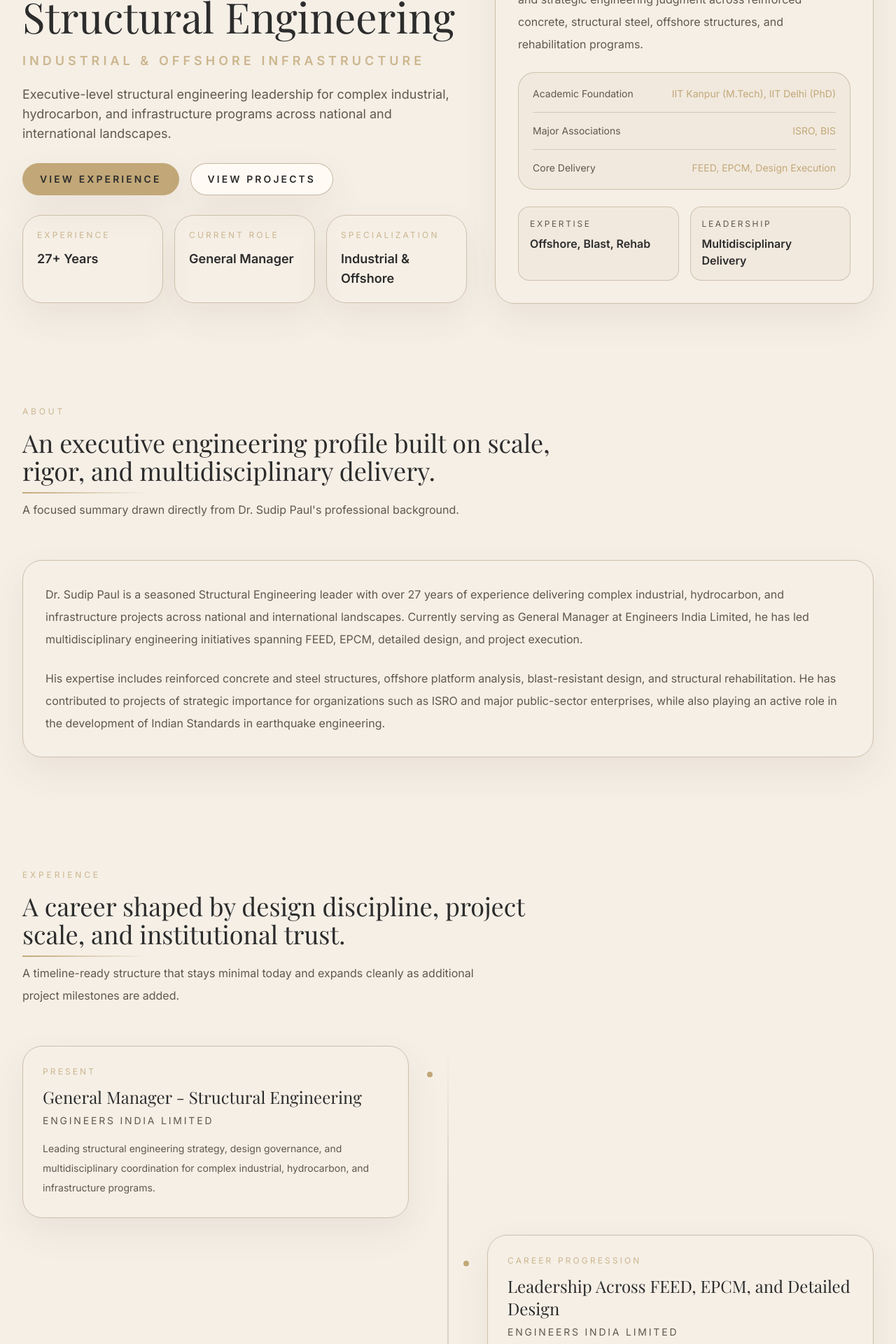
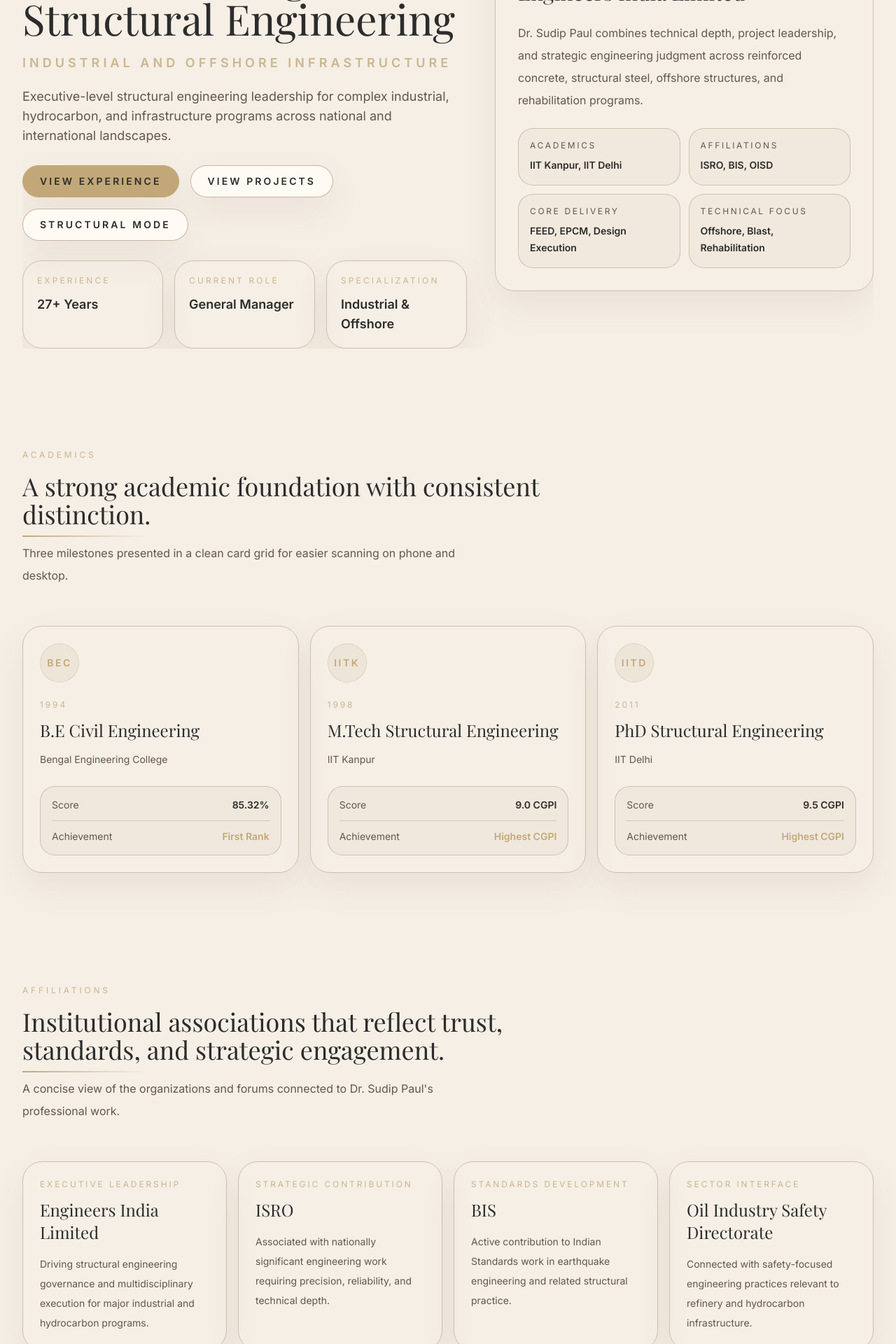
Before and after one commit to paulr212003-alt/Dr.Paul-s_Portfolio, a Next.js app: page / in a window 1280 px wide. Shown: the part 300-2220 px from the top of the page at 70% size. Built offline with nearby package versions, Linux system fonts and the light colour scheme; a web font is replaced by a local one.

Commit message:
Add structural mode and academics layout

```diff
--- a/app/page.js
+++ b/app/page.js
@@ -1,3 +1,7 @@
+"use client";
+
+import { useState } from "react";
+import Image from "next/image";
 import Button from "@/components/Button";
 import Card from "@/components/Card";
 import Navbar from "@/components/Navbar";
@@ -28,7 +32,7 @@
       "Delivered reinforced concrete and structural steel engineering solutions across major national and international assignments with strong project management oversight."
   },
   {
-    role: "Technical Associations & Standards Contributions",
+    role: "Technical Associations and Standards Contributions",
     company: "ISRO, BIS, Public-Sector Enterprises",
     period: "Ongoing",
     description:
@@ -56,6 +60,60 @@
     title: "Structural Rehabilitation",
     description:
       "Retrofit, repair, and strengthening strategies for existing concrete and steel assets."
+  }
+];
+
+const academicsItems = [
+  {
+    logo: "BEC",
+    degree: "B.E Civil Engineering",
+    institute: "Bengal Engineering College",
+    year: "1994",
+    score: "85.32%",
+    achievement: "First Rank"
+  },
+  {
+    logo: "IITK",
+    degree: "M.Tech Structural Engineering",
+    institute: "IIT Kanpur",
+    year: "1998",
+    score: "9.0 CGPI",
+    achievement: "Highest CGPI"
+  },
+  {
+    logo: "IITD",
+    degree: "PhD Structural Engineering",
+    institute: "IIT Delhi",
+    year: "2011",
+    score: "9.5 CGPI",
+    achievement: "Highest CGPI"
+  }
+];
+
+const affiliationItems = [
+  {
+    name: "Engineers India Limited",
+    label: "Executive Leadership",
+    description:
+      "Driving structural engineering governance and multidisciplinary execution for major industrial and hydrocarbon programs."
+  },
+  {
+    name: "ISRO",
+    label: "Strategic Contribution",
+    description:
+      "Associated with nationally significant engineering work requiring precision, reliability, and technical depth."
+  },
+  {
+    name: "BIS",
+    label: "Standards Development",
+    description:
+      "Active contribution to Indian Standards work in earthquake engineering and related structural practice."
+  },
+  {
+    name: "Oil Industry Safety Directorate",
+    label: "Sector Interface",
+    description:
+      "Connected with safety-focused engineering practices relevant to refinery and hydrocarbon infrastructure."
   }
 ];
 
@@ -131,6 +189,46 @@
 const internationalProjects = getProjectsByCategory("international");
 
 export default function HomePage() {
+  const [isStructuralMode, setIsStructuralMode] = useState(false);
+
+  const structuralModeItems = [
+    {
+      label: "Projects",
+      href: "#projects",
+      description: "Browse geography-linked assignments."
+    },
+    {
+      label: "Academics",
+      href: "#academics",
+      description: "Review degrees, scores, and achievements."
+    },
+    {
+      label: "Affiliations",
+      href: "#affiliations",
+      description: "See institutional and sector associations."
+    },
+    {
+      label: "Experience",
+      href: "#experience",
+      description: "Move through the professional timeline."
+    },
+    {
+      label: "Publications",
+      href: "#publications",
+      description: "Open selected papers and publications."
+    },
+    {
+      label: "Expertise",
+      href: "#expertise",
+      description: "Scan focused technical capabilities."
+    },
+    {
+      label: "Contact",
+      href: "#contact",
+      description: "Reach out through direct channels."
+    }
+  ];
+
   return (
     <main className="page-shell relative overflow-x-clip">
       <Navbar />
@@ -139,33 +237,64 @@
         id="hero"
         className="relative mx-auto flex min-h-screen w-full max-w-7xl scroll-mt-24 items-center px-4 pb-16 pt-44 sm:px-6 sm:pt-40 lg:px-8 lg:pt-32"
       >
+        <div className="w-full">
+          <div
+            className={`overflow-hidden transition-all duration-300 ease-out ${
+              isStructuralMode
+                ? "pointer-events-none max-h-0 translate-y-3 opacity-0"
+                : "max-h-[2600px] translate-y-0 opacity-100"
+            }`}
+            aria-hidden={isStructuralMode}
+          >
             <div className="grid w-full gap-10 lg:grid-cols-[1.08fr_0.92fr] lg:items-center">
               <Reveal className="space-y-7">
+                <div className="flex items-center gap-4">
+                  <div className="relative h-16 w-16 overflow-hidden rounded-full border border-accent/45 bg-surface-soft shadow-soft sm:h-20 sm:w-20">
+                    <Image
+                      src="/profile.jpg"
+                      alt="Profile placeholder for Dr. Sudip Paul"
+                      fill
+                      sizes="(min-width: 640px) 80px, 64px"
+                      className="object-cover"
+                    />
+                  </div>
+                  <div className="space-y-2">
                     <div className="inline-flex items-center rounded-full border border-accent/25 bg-surface px-4 py-2 text-xs uppercase tracking-[0.3em] text-accent shadow-soft">
                       Executive Portfolio
                     </div>
+                    <p className="text-xs uppercase tracking-[0.32em] text-accent/80">
+                      Dr. Sudip Paul
+                    </p>
+                  </div>
+                </div>
 
                 <div className="space-y-5">
-              <p className="text-sm uppercase tracking-[0.32em] text-accent/80">
-                Dr. Sudip Paul
-              </p>
                   <h1 className="max-w-3xl text-balance font-heading text-4xl leading-tight text-text sm:text-5xl lg:text-6xl">
                     General Manager - Structural Engineering
                   </h1>
                   <p className="text-base font-semibold uppercase tracking-[0.28em] text-accent/80 sm:text-lg">
-                Industrial & Offshore Infrastructure
+                    Industrial and Offshore Infrastructure
                   </p>
                   <p className="max-w-2xl text-base leading-8 text-muted sm:text-lg">
-                Executive-level structural engineering leadership for complex
-                industrial, hydrocarbon, and infrastructure programs across
-                national and international landscapes.
+                    Executive-level structural engineering leadership for
+                    complex industrial, hydrocarbon, and infrastructure programs
+                    across national and international landscapes.
                   </p>
                 </div>
 
-            <div className="flex flex-col gap-4 sm:flex-row">
+                <div className="flex flex-col gap-4 sm:flex-row sm:flex-wrap">
                   <Button href="#experience">View Experience</Button>
                   <Button href="#projects" variant="secondary">
                     View Projects
+                  </Button>
+                  <Button
+                    as="button"
+                    type="button"
+                    variant="secondary"
+                    onClick={() => setIsStructuralMode(true)}
+                    aria-pressed={isStructuralMode}
+                  >
+                    Structural Mode
                   </Button>
                 </div>
 
@@ -201,62 +330,90 @@
                     </div>
 
                     <p className="text-base leading-8 text-muted">
-                  Dr. Sudip Paul combines technical depth, project leadership,
-                  and strategic engineering judgment across reinforced concrete,
-                  structural steel, offshore structures, and rehabilitation
-                  programs.
+                      Dr. Sudip Paul combines technical depth, project
+                      leadership, and strategic engineering judgment across
+                      reinforced concrete, structural steel, offshore
+                      structures, and rehabilitation programs.
                     </p>
 
-                <div className="space-y-4 rounded-[1.5rem] border border-border/70 bg-surface-soft/60 p-5">
-                  <div className="flex items-center justify-between gap-3 text-sm text-muted">
-                    <span>Academic Foundation</span>
-                    <span className="text-right text-accent">
-                      IIT Kanpur (M.Tech), IIT Delhi (PhD)
-                    </span>
-                  </div>
-                  <div className="h-px bg-border/60" />
-                  <div className="flex items-center justify-between gap-3 text-sm text-muted">
-                    <span>Major Associations</span>
-                    <span className="text-right text-accent">ISRO, BIS</span>
-                  </div>
-                  <div className="h-px bg-border/60" />
-                  <div className="flex items-center justify-between gap-3 text-sm text-muted">
-                    <span>Core Delivery</span>
-                    <span className="text-right text-accent">
-                      FEED, EPCM, Design Execution
-                    </span>
-                  </div>
-                </div>
-
-                <div className="grid grid-cols-2 gap-4">
-                  <div className="rounded-2xl border border-border/70 bg-surface-soft/60 p-4">
-                    <p className="text-xs uppercase tracking-[0.22em] text-muted">
-                      Expertise
-                    </p>
-                    <p className="mt-2 text-base font-semibold text-text">
-                      Offshore, Blast, Rehab
-                    </p>
-                  </div>
-                  <div className="rounded-2xl border border-border/70 bg-surface-soft/60 p-4">
-                    <p className="text-xs uppercase tracking-[0.22em] text-muted">
-                      Leadership
-                    </p>
-                    <p className="mt-2 text-base font-semibold text-text">
-                      Multidisciplinary Delivery
-                    </p>
-                  </div>
+                    <div className="grid gap-3 sm:grid-cols-2">
+                      <ProfileHighlight
+                        label="Academics"
+                        value="IIT Kanpur, IIT Delhi"
+                      />
+                      <ProfileHighlight
+                        label="Affiliations"
+                        value="ISRO, BIS, OISD"
+                      />
+                      <ProfileHighlight
+                        label="Core Delivery"
+                        value="FEED, EPCM, Design Execution"
+                      />
+                      <ProfileHighlight
+                        label="Technical Focus"
+                        value="Offshore, Blast, Rehabilitation"
+                      />
                     </div>
                   </div>
                 </Card>
               </Reveal>
             </div>
+          </div>
+
+          <div
+            className={`overflow-hidden transition-all duration-300 ease-out ${
+              isStructuralMode
+                ? "max-h-[2200px] translate-y-0 opacity-100"
+                : "pointer-events-none max-h-0 -translate-y-3 opacity-0"
+            }`}
+            aria-hidden={!isStructuralMode}
+          >
+            <Reveal className="mx-auto max-w-4xl">
+              <Card className="p-5 sm:p-7">
+                <div className="space-y-6">
+                  <div className="space-y-3">
+                    <p className="text-xs uppercase tracking-[0.3em] text-accent/80">
+                      Structural Mode
+                    </p>
+                    <h2 className="font-heading text-3xl text-text sm:text-4xl">
+                      Navigate the portfolio through a structured overview.
+                    </h2>
+                    <p className="max-w-2xl text-sm leading-7 text-muted sm:text-base">
+                      A compact sectional layout designed for quick scanning
+                      across academics, affiliations, experience, and project
+                      work.
+                    </p>
+                  </div>
+
+                  <div className="grid gap-4 sm:grid-cols-2">
+                    {structuralModeItems.map((item) => (
+                      <StructuralModeLink
+                        key={item.label}
+                        href={item.href}
+                        label={item.label}
+                        description={item.description}
+                      />
+                    ))}
+
+                    <StructuralModeButton
+                      label="Toggle OFF"
+                      description="Return to the primary executive hero layout."
+                      onClick={() => setIsStructuralMode(false)}
+                    />
+                  </div>
+                </div>
+              </Card>
+            </Reveal>
+          </div>
+        </div>
       </section>
 
+      {isStructuralMode ? (
         <Section
           id="about"
           eyebrow="About"
           title="An executive engineering profile built on scale, rigor, and multidisciplinary delivery."
-        description="A focused summary drawn directly from Dr. Sudip Paul's professional background."
+          description="This section is intentionally revealed only within Structural Mode."
         >
           <Reveal>
             <Card className="p-6 sm:p-8">
@@ -264,10 +421,10 @@
                 Dr. Sudip Paul is a seasoned Structural Engineering leader with
                 over 27 years of experience delivering complex industrial,
                 hydrocarbon, and infrastructure projects across national and
-              international landscapes. Currently serving as General Manager at
-              Engineers India Limited, he has led multidisciplinary engineering
-              initiatives spanning FEED, EPCM, detailed design, and project
-              execution.
+                international landscapes. Currently serving as General Manager
+                at Engineers India Limited, he has led multidisciplinary
+                engineering initiatives spanning FEED, EPCM, detailed design,
+                and project execution.
               </p>
               <p className="mt-6 text-base leading-8 text-muted">
                 His expertise includes reinforced concrete and steel structures,
@@ -279,6 +436,73 @@
               </p>
             </Card>
           </Reveal>
+        </Section>
+      ) : null}
+
+      <Section
+        id="academics"
+        eyebrow="Academics"
+        title="A strong academic foundation with consistent distinction."
+        description="Three milestones presented in a clean card grid for easier scanning on phone and desktop."
+      >
+        <div className="grid gap-4 lg:grid-cols-3">
+          {academicsItems.map((item, index) => (
+            <Reveal key={item.degree} delay={`${index * 0.06}s`}>
+              <Card className="h-full p-6">
+                <div className="inline-flex h-14 w-14 items-center justify-center rounded-full border border-accent/30 bg-surface-soft text-sm font-semibold uppercase tracking-[0.18em] text-accent">
+                  {item.logo}
+                </div>
+                <p className="mt-6 text-xs uppercase tracking-[0.24em] text-accent/80">
+                  {item.year}
+                </p>
+                <h3 className="mt-3 font-heading text-2xl text-text">
+                  {item.degree}
+                </h3>
+                <p className="mt-3 text-sm leading-7 text-muted">
+                  {item.institute}
+                </p>
+                <div className="mt-6 space-y-3 rounded-[1.35rem] border border-border/70 bg-surface-soft/70 p-4">
+                  <div className="flex items-center justify-between gap-3 text-sm">
+                    <span className="text-muted">Score</span>
+                    <span className="font-semibold text-text">{item.score}</span>
+                  </div>
+                  <div className="h-px bg-border/60" />
+                  <div className="flex items-center justify-between gap-3 text-sm">
+                    <span className="text-muted">Achievement</span>
+                    <span className="text-right font-semibold text-accent">
+                      {item.achievement}
+                    </span>
+                  </div>
+                </div>
+              </Card>
+            </Reveal>
+          ))}
+        </div>
+      </Section>
+
+      <Section
+        id="affiliations"
+        eyebrow="Affiliations"
+        title="Institutional associations that reflect trust, standards, and strategic engagement."
+        description="A concise view of the organizations and forums connected to Dr. Sudip Paul's professional work."
+      >
+        <div className="grid gap-4 sm:grid-cols-2 xl:grid-cols-4">
+          {affiliationItems.map((item, index) => (
+            <Reveal key={item.name} delay={`${index * 0.06}s`}>
+              <Card className="h-full p-6">
+                <p className="text-xs uppercase tracking-[0.24em] text-accent/80">
+                  {item.label}
+                </p>
+                <h3 className="mt-3 font-heading text-2xl text-text">
+                  {item.name}
+                </h3>
+                <p className="mt-4 text-sm leading-7 text-muted">
+                  {item.description}
+                </p>
+              </Card>
+            </Reveal>
+          ))}
+        </div>
       </Section>
 
       <Section
@@ -456,6 +680,46 @@
   );
 }
 
+function ProfileHighlight({ label, value }) {
+  return (
+    <div className="rounded-[1.35rem] border border-border/70 bg-surface-soft/65 p-4">
+      <p className="text-xs uppercase tracking-[0.22em] text-muted">{label}</p>
+      <p className="mt-2 text-sm font-semibold leading-6 text-text">{value}</p>
+    </div>
+  );
+}
+
+function StructuralModeLink({ href, label, description }) {
+  return (
+    <a
+      href={href}
+      className="rounded-[1.4rem] border border-border/80 bg-surface/96 p-5 text-left transition duration-300 hover:-translate-y-0.5 hover:border-accent/40"
+    >
+      <p className="text-xs uppercase tracking-[0.22em] text-accent/80">
+        Portfolio Section
+      </p>
+      <h3 className="mt-3 font-heading text-2xl text-text">{label}</h3>
+      <p className="mt-2 text-sm leading-7 text-muted">{description}</p>
+    </a>
+  );
+}
+
+function StructuralModeButton({ label, description, onClick }) {
+  return (
+    <button
+      type="button"
+      onClick={onClick}
+      className="rounded-[1.4rem] border border-accent/40 bg-surface/96 p-5 text-left transition duration-300 hover:-translate-y-0.5 hover:shadow-glow"
+    >
+      <p className="text-xs uppercase tracking-[0.22em] text-accent/80">
+        Portfolio Section
+      </p>
+      <h3 className="mt-3 font-heading text-2xl text-text">{label}</h3>
+      <p className="mt-2 text-sm leading-7 text-muted">{description}</p>
+    </button>
+  );
+}
+
 function LinkedInIcon() {
   return (
     <svg
--- a/components/Navbar.js
+++ b/components/Navbar.js
@@ -5,7 +5,8 @@
 import ThemeSwitcher from "@/components/ThemeSwitcher";
 
 const navItems = [
-  { label: "About", href: "#about" },
+  { label: "Academics", href: "#academics" },
+  { label: "Affiliations", href: "#affiliations" },
   { label: "Experience", href: "#experience" },
   { label: "Expertise", href: "#expertise" },
   { label: "Projects", href: "#projects" },
```
Also changed, not shown: public/profile.jpg (added). Lines whose indentation alone changed are shown as unchanged.
